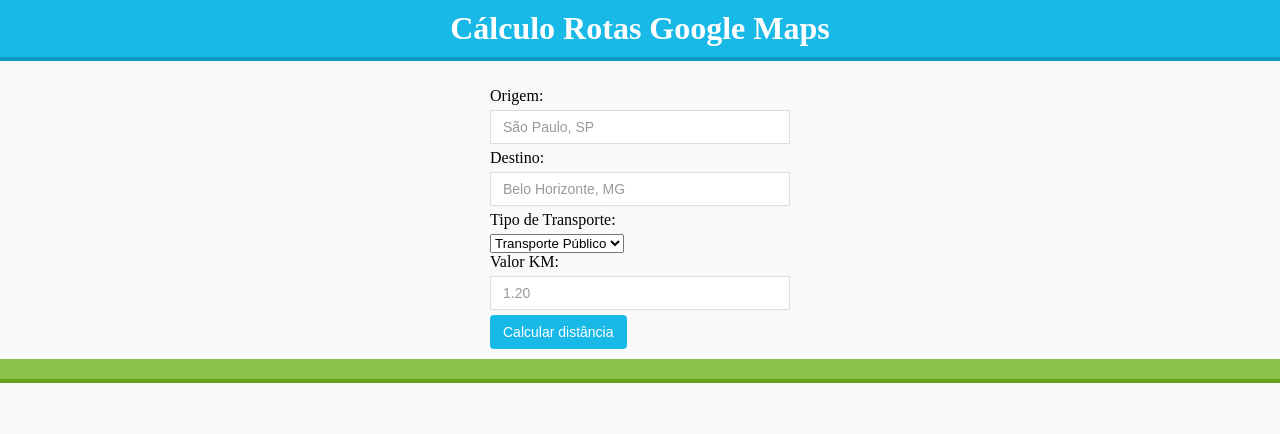
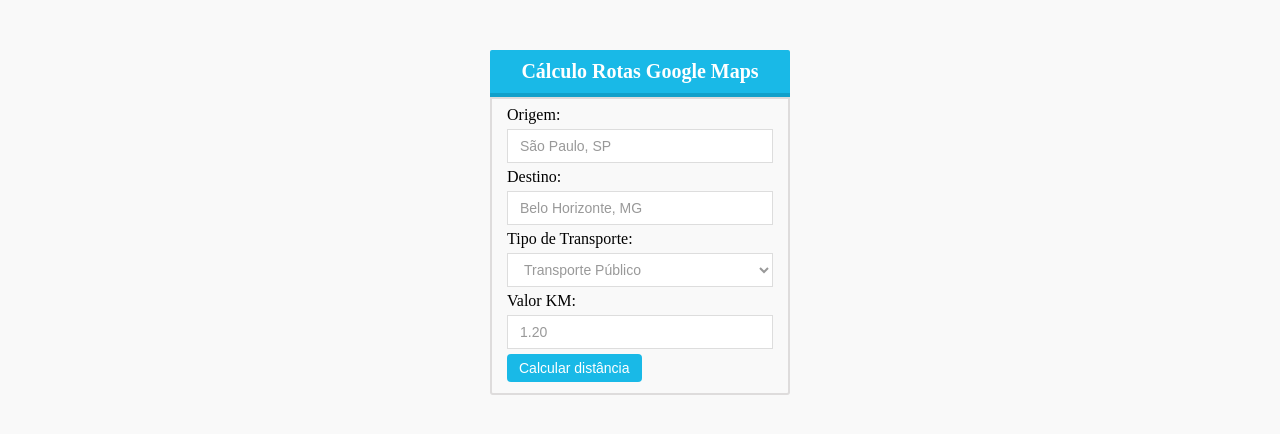
Before and after one commit to marcoswebmasteroficial/calculo-rotas-google-map, a plain HTML site: page index.html in a window 1280 px wide. Drawn offline with Linux system fonts and the light colour scheme; some packages are replaced by stand-ins of ours.

Commit message:
Update style.css

```diff
--- a/style.css
+++ b/style.css
@@ -1,85 +1,95 @@
-body{
-	margin:0;
-	padding:0;
-	background:#f9f9f9;
+html {
+  margin: 0;
+  padding: 0;
 }
-main{
+
+#app {
+  margin: 0 auto;
+  width: 300px;
+  margin-top: 50px;
+  position: relative;
+  display: block;
+}
+
+body {
+  margin: 0;
+  padding: 0;
+  background: #f9f9f9;
+}
+
+main {
   align-items: center;
   justify-content: center;
   display: flex;
+  border: 2px solid #dedcdc;
+  border-radius: 0 0 3px 3px;
+  padding: 1px;
 }
-h1{
-	margin:0;
-	padding:10px;
-	text-align:center;
+
+h1 {
+  margin: 0;
+  padding: 10px;
+  text-align: center;
   background: #19b9e7;
-	border-bottom:4px solid #0a9ac3;
-	color:#fff;
-	margin-bottom:20px;
+  border-bottom: 4px solid #11a0ca;
+  color: #fff;
+  font-size: 20px;
+  border-radius: 2px 2px 0 0;
 }
-fieldset{
+
+fieldset {
   border: unset;
-	width:300px;
+  width: 300px;
 }
-input[type='text'] {
-    position: relative;
+
+input[type='text'],
+select {
   box-sizing: border-box;
   display: block;
   width: 100%;
   height: 34px;
   padding: 6px 12px;
   font-size: 14px;
-    line-height: 1.42857143;
   background-color: #fff;
   background-image: none;
-    transition: border-color ease-in-out .15s,box-shadow ease-in-out .15s;
-    border-radius: 0px;
+  transition: border-color ease-in-out .15s, box-shadow ease-in-out .15s;
   color: #999;
-    box-shadow: none;
   border: 1px solid #ddd;
   margin-bottom: 5px;
 }
-input[type='text']:focus{
+
+input[type='text']:focus {
   border: 1px solid #19b9e7;
   outline: none;
 }
-label{
-	padding-bottom:5px;
+
+label {
+  padding-bottom: 5px;
   display: block;
 }
-button{
-	float: left;
-    display: inline-block;
+
+button {
   padding: 6px 12px;
-    margin-bottom: 0;
   font-size: 14px;
-    font-weight: 400;
-    line-height: 1.42857143;
-    text-align: center;
-    white-space: nowrap;
-    vertical-align: middle;
-    -ms-touch-action: manipulation;
-    touch-action: manipulation;
   cursor: pointer;
   -webkit-user-select: none;
   -moz-user-select: none;
   -ms-user-select: none;
   user-select: none;
-    background-image: none;
-    border: 1px solid transparent;
+  outline: none;
+  border: 0;
   border-radius: 4px;
-    background-color: #19b9e7;
+  background: #19b9e7;
   color: #fff;
 }
-#resultado{
+
+#resultado {
   margin: 0;
   padding: 10px;
   text-align: center;
   background: #8BC34A;
   border-bottom: 4px solid #65a020;
   color: #fff;
-    font-size: 20px;
-    margin-bottom: 20px;
-    width: 100%;
-    display: block;
+  font-size: 15px;
+  display: none;
 }
```
Lines whose indentation alone changed are shown as unchanged.
